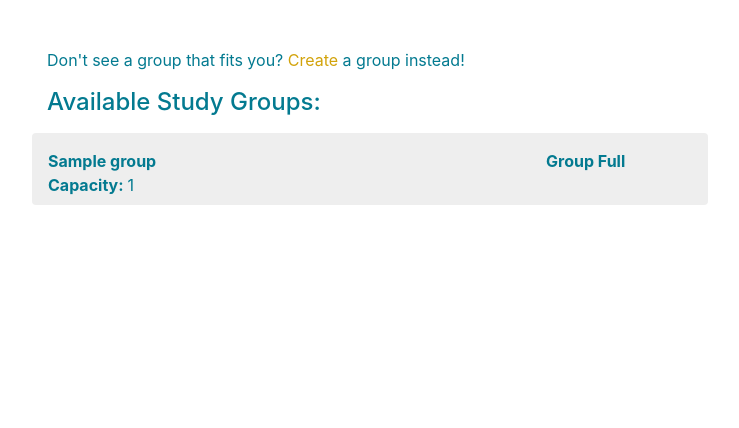
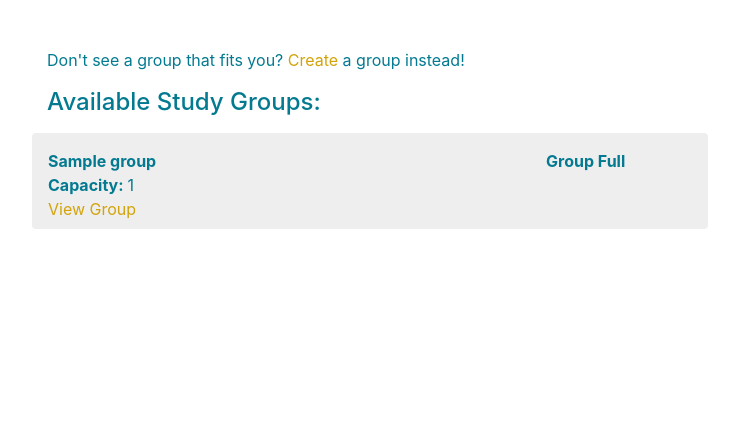
Before and after one commit to borjainglefernandez/3240-Study-Buddy-Project, a Django app: template login/templates/login/index.html in a window 1280 px wide. Shown: the part 40-468 px from the top of the page, without its empty margins (270-1009 px from the left). Run offline with Django 3.2, Linux system fonts and the light colour scheme; a user stored in the database is signed in; the template is opened without the code that fills it: most values are stand-ins (such as "Sample title", 1, 10 or a date in 2020); parts of the project's set-up code (start-up, migrations or seed data) failed here and were passed over; some libraries are stand-ins or nearby versions.

Commit message:
View group link added

```diff
--- a/login/templates/login/index.html
+++ b/login/templates/login/index.html
@@ -21,6 +21,9 @@ Displays all the groups that have been created
         </div>
         <div class="row">
             <strong class="mr-1">Capacity: </strong> {{group.maxSize}}
+        </div>
+        <div class="row">
+            <a href="{% url 'studygroups:groupPage' group.name %}">View Group</a>
         </div>
             <!--
             If user is part of group, display leave group button
```
